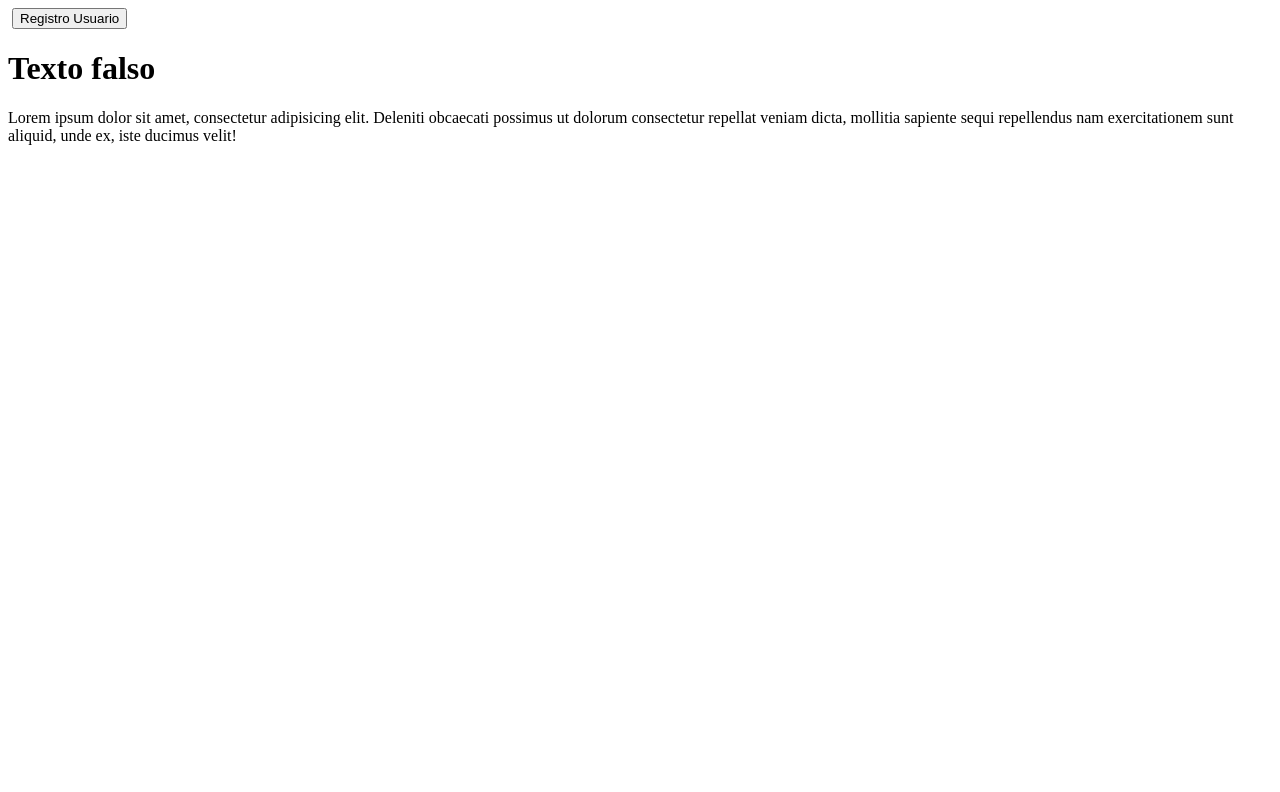
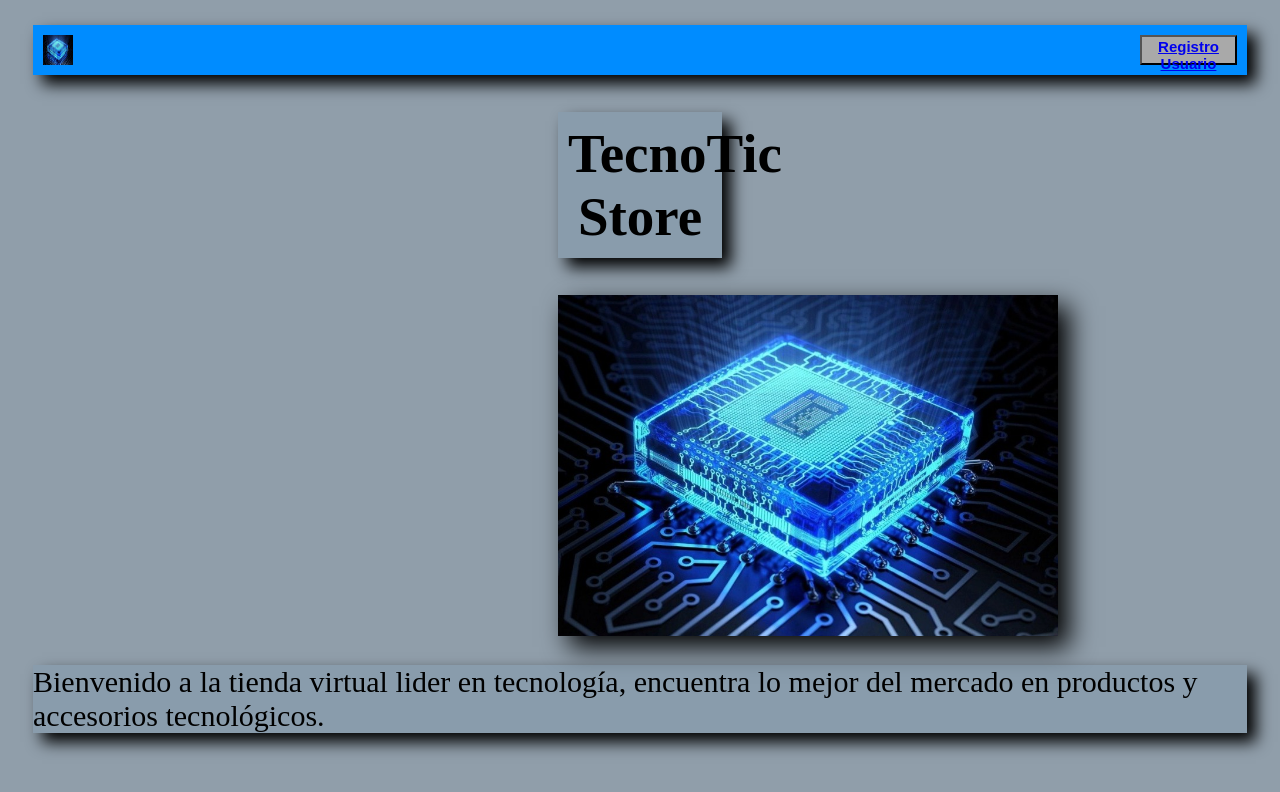
Before and after one commit to Tripulantes-Mision-Tic/Ciclo3MisionTIC, a plain HTML site: page Reto-Sprints/Index.html in a window 1280 px wide. Drawn offline with Linux system fonts and the light colour scheme.

Commit message:
Actualizacion

```diff
--- a/Reto-Sprints/Index.html
+++ b/Reto-Sprints/Index.html
@@ -4,19 +4,18 @@
     <meta charset="UTF-8">
     <meta http-equiv="X-UA-Compatible" content="IE=edge">
     <meta name="viewport" content="width=device-width, initial-scale=1.0">
-    <title>texto falso</title>
-
+    <title>TecnoTic Store</title>
+    <link rel="stylesheet" href="css/estilos.css">
 </head>
-<body>
+<body id="ind">
     <nav id="horizontal_navbar">
-        <img id="landing_logo" scr="img/Procesador.jpeg">
+        <img id="landing_logo" src="img/Procesador.jpeg">
         <button id="boton_registro_usuario" type="button">
-            Registro Usuario
+        <a id="irA_registro _usuario" href="registro.html">Registro Usuario</a>
         </button>
-        <a id="irA_registro _usuario" href="registro.html"></a>
     </nav>
-    <h1>Texto falso</h1>
-    <p>Lorem ipsum dolor sit amet, consectetur adipisicing elit. Deleniti obcaecati possimus ut dolorum consectetur repellat veniam dicta,
-       mollitia sapiente sequi repellendus nam exercitationem sunt aliquid, unde ex, iste ducimus velit!</p>
+    <h1>TecnoTic Store</h1>
+    <img id="tecnotic" src="img/Procesador.jpeg" title="Store Tecnología">
+    <p>Bienvenido a la tienda virtual lider en tecnología, encuentra lo mejor del mercado en productos y accesorios tecnológicos.</p>
 </body>
 </html>
--- a/Reto-Sprints/css/estilos.css
+++ b/Reto-Sprints/css/estilos.css
@@ -47,3 +47,64 @@ body{
     margin-bottom: 25px;
     background-color: #262895;
 }
+
+/* ------------   Estilos index   ------------*/
+
+#ind{
+    background-color: rgb(144, 158, 170);
+
+}
+
+#cont{
+    background-color: rgb(137, 156, 172);
+    width:1550px;
+    margin: 10px;
+    padding: 5px;
+    box-shadow: 9px 9px 15px;
+}
+
+#landing_logo{
+    width: 30px;
+    height: 30px;
+}
+
+#boton_registro_usuario{
+    margin-left: 500px;
+    height: 30px;
+    font-size: 15px;
+    font-weight:bold;
+	background-color:darkgray;
+}
+
+#horizontal_navbar{
+    display: grid;
+    grid-template-columns: 50% 50%;
+    background-color: rgb(0, 140, 255);
+    padding: 10px;
+    margin: 25px;
+    box-shadow: 9px 9px 15px;
+}
+
+#tecnotic{
+    width: 500px;
+	margin-left: 550px;
+	margin-top: 0%;
+    box-shadow: 11px 11px 25px;
+
+}
+h1{
+    background-color: rgb(137, 156, 172);
+    text-align: center;
+    font-size:55px;
+    margin-left: 550px;
+    margin-right: 550px;
+    padding: 10px;
+    box-shadow: 9px 9px 15px;
+}
+
+p{
+    background-color: rgb(137, 156, 172);
+    font-size:30px;
+    margin: 25px;
+    box-shadow: 9px 9px 15px;
+}
```
